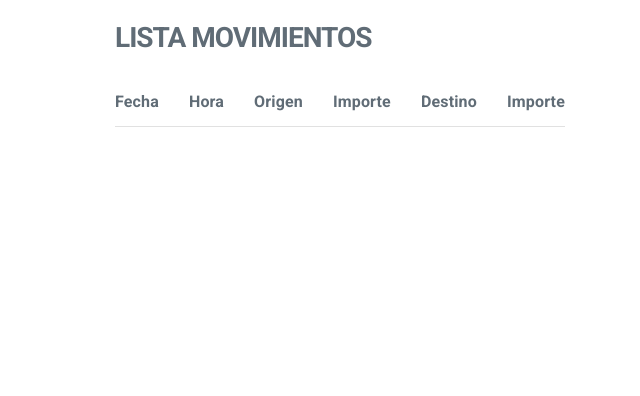
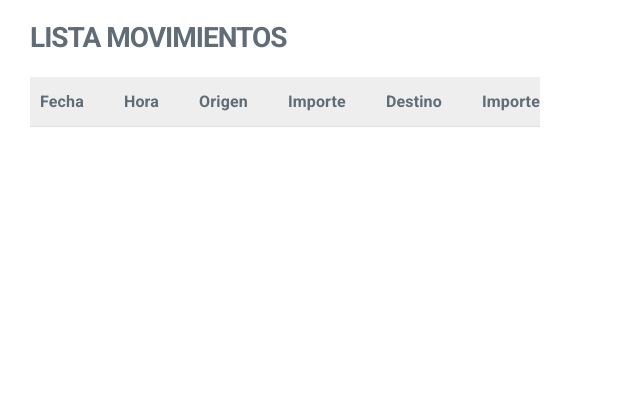
Before and after one commit to 22cath/TFC, a Flask app: page / in a window 1280 px wide. Shown: the part 76-472 px from the top of the page, without its empty margins (0-640 px from the left). Run offline with Flask 2, Linux system fonts and the light colour scheme; data that the repository does not hold is empty.

Commit message:
show table to the left, backgrounded titles and right aligned numbers

```diff
--- a/my_crypto/static/css/index.css
+++ b/my_crypto/static/css/index.css
@@ -1,6 +1,5 @@
 header {
     padding-left: 35px;
-
     background-color:#9b4dca;
     display: flex;
     position: relative;
@@ -21,6 +20,15 @@
     height: 320px;
 }
 
+thead {
+    background:#eee;
+    text-indent: 10px;
+}
+
+td:last-child,
+td:nth-last-child(3) {
+    text-align: right;
+}
 
 h3{
     padding-top: 20px;
@@ -29,7 +37,6 @@
 .button {
     display: flex;
     flex-direction: row;
-
 }
 .button img{
     height: 24px;
--- a/my_crypto/templates/index.html
+++ b/my_crypto/templates/index.html
@@ -23,8 +23,9 @@
             <h3><strong>my Crypto</strong></h3>
         </div>
     </header>
-    <section id="lista_ppal" class="container">
+    <section id="lista_ppal" >
         <h3><strong>LISTA MOVIMIENTOS</strong></h3>
+        <div id="tableFixHead">
             <table class="movimientos">
                 <thead>
                     <th>Fecha</th>
@@ -40,6 +41,7 @@
                     </script>
                 </tbody>
             </table>
+        </div>
     </section>
     <form id="formulario">
         <h3><strong>NUEVO MOVIMIENTO</strong></h3>
```
Also changed, not shown: my_crypto/static/js/app.js (+4 -3 lines). Lines whose indentation alone changed are shown as unchanged.
